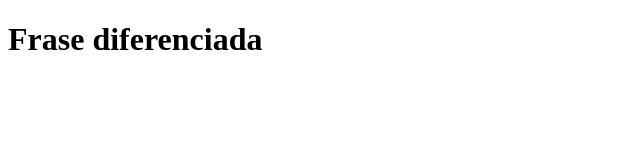
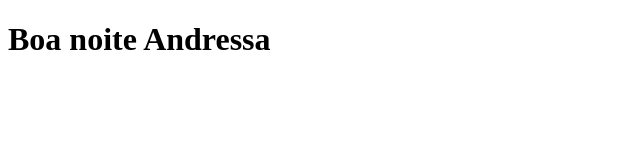
Before and after one commit to Pcgo24/clone-tabnews, a Next.js app: page / in a window 1280 px wide. Shown: the top 160 px of the page, without its empty margins (0-640 px from the left). Built offline with nearby package versions, Linux system fonts and the light colour scheme.

Commit message:
alteração de frase

```diff
--- a/pages/index.js
+++ b/pages/index.js
@@ -1,5 +1,5 @@
 function Home() {
-  return <h1>Frase diferenciada</h1>;
+  return <h1>Boa noite Andressa  </h1>;
 }
 
 export default Home;
```
